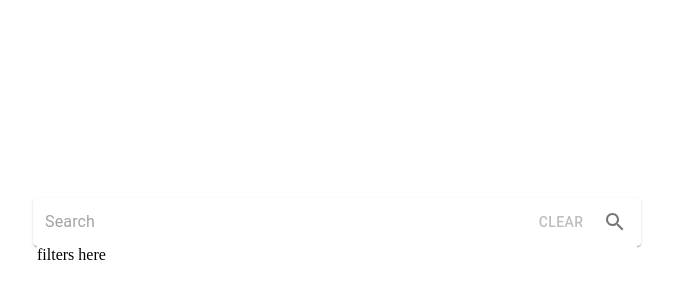
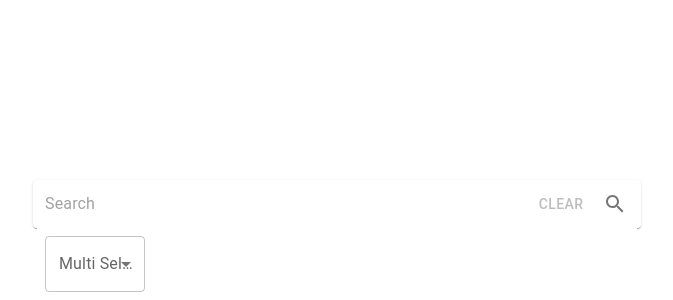
Before and after one commit to siccoo/helicarrier-fe-task, a React (Create React App) app: page / in a window 1280 px wide. Shown: the part 794-1094 px from the top of the page, without its empty margins (303-976 px from the left). Before the commit the page ends 1058 px from the top, so only its background shows below. Built offline with nearby package versions, Linux system fonts and the light colour scheme.

Commit message:
updates on Filters.tsx

```diff
--- a/src/App.tsx
+++ b/src/App.tsx
@@ -9,6 +9,7 @@ import { purple } from '@mui/material/colors';
 function App() {
   return (
     <div className="container">
+      Helicarrier Simple Transaction Task
       <Box
       sx={{
         display: 'flex',
@@ -24,7 +25,7 @@ function App() {
         margin: 'auto'
       }}
       >
-      Helicarrier Simple Transaction Task
+      {/* Helicarrier Simple Transaction Task */}
       <SearchBar/>
       <Filters />
       </Box>
--- a/src/components/MultiSelect.tsx
+++ b/src/components/MultiSelect.tsx
@@ -1,12 +1,43 @@
-import { FormControl, InputLabel } from '@mui/material';
+import { Box, Chip, FormControl, InputLabel, MenuItem, OutlinedInput, Select } from '@mui/material';
 import * as React from 'react';
 
+const names = [
+    'Filter Option 1',
+    'Filter Option 2',
+    'Filter Option 3',
+    'Filter Option 4'
+]
 
 export default function MultiSelectChip() {
     const [filterName, setFilterName] = React.useState<string[]>([])
     return (
         <FormControl sx={{ m: 1, width: 100 }}>
             <InputLabel id="demo-label">Multi Select</InputLabel>
+            <Select
+                labelId='demo-label'
+                id='demo-multi-select'
+                multiple
+                value={filterName}
+                input={<OutlinedInput id='select-multiple' label="chip" />}
+                renderValue={(selected) => (
+                    <Box
+                        sx={{ display: 'flex', flexWrap: 'wrap', gap: 0.5 }}
+                    >
+                        {selected.map((value) => (
+                            <Chip key={value} label={value} />
+                        ))}
+                    </Box>
+                )}
+            >
+                {names.map((name) => (
+                    <MenuItem
+                        key={name}
+                        value={name}
+                    >
+                        {name}
+                    </MenuItem>
+                ))}
+            </Select>
         </FormControl>
     )
 }
--- a/src/containers/Filters.tsx
+++ b/src/containers/Filters.tsx
@@ -1,5 +1,6 @@
 import Box, { BoxProps } from '@mui/material/Box';
 import Button from '@mui/material/Button';
+import MultiSelectChip from '../components/MultiSelect';
 
 export const Filters = () => {
 return(
@@ -13,7 +14,7 @@ return(
         borderWidth: "1px"
     }}
     >
-        filters here
+        <MultiSelectChip />
         <Button disabled></Button>
 
     </Box>
```
